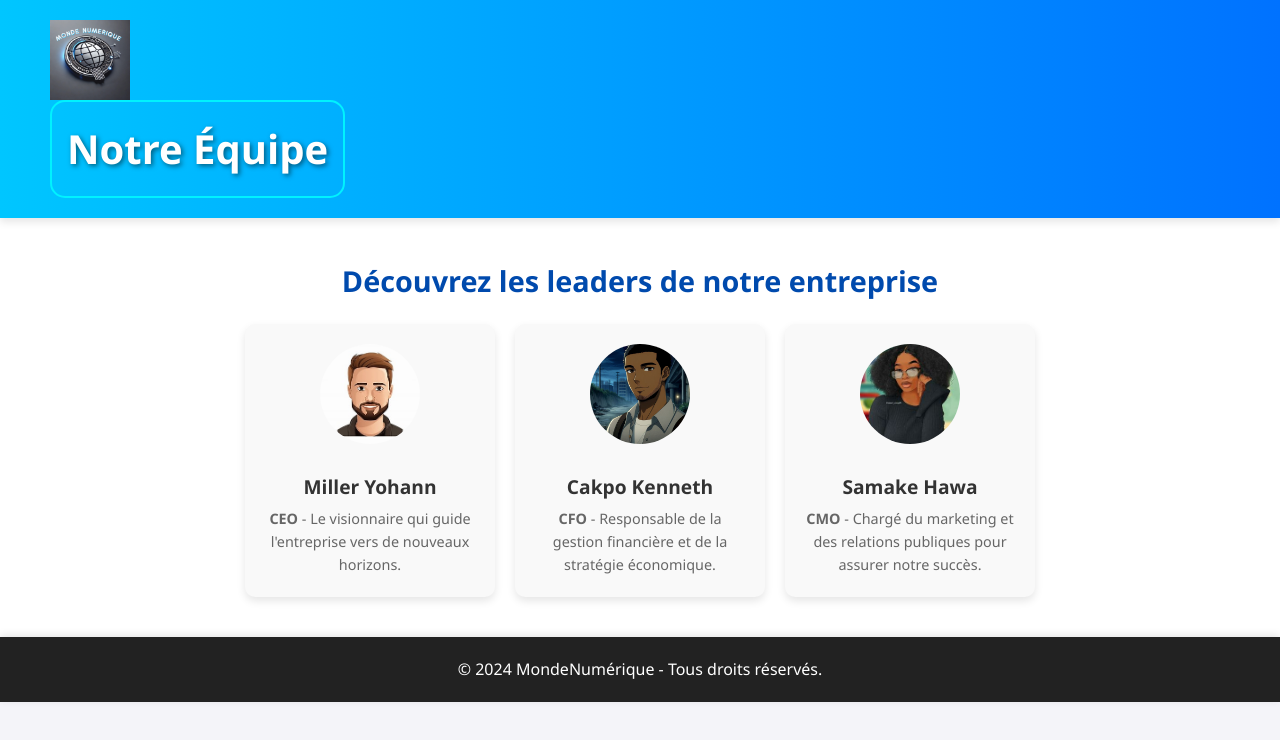
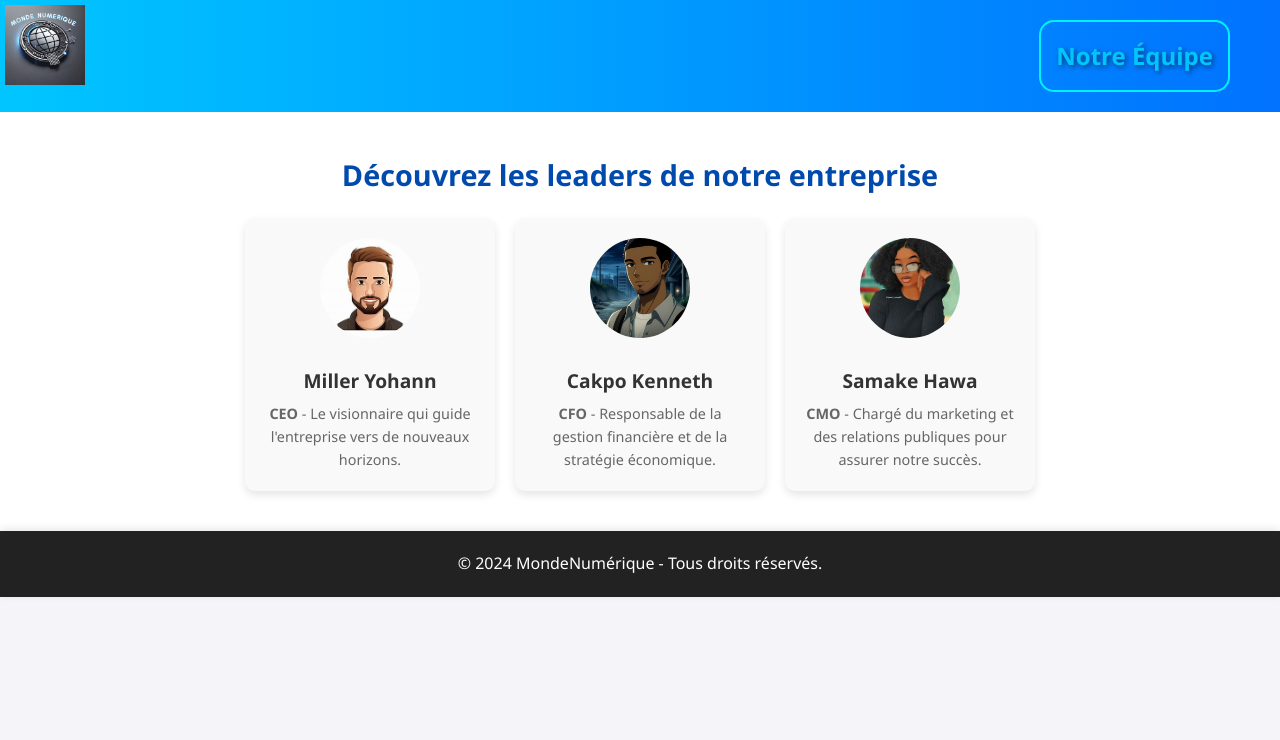
Before and after one commit to YohannMiller/mondenumerique, a plain HTML site: page roles.html in a window 1280 px wide. Drawn offline with Linux system fonts and the light colour scheme.

Commit message:
last change

```diff
--- a/roles.html
+++ b/roles.html
@@ -11,10 +11,10 @@
 
 <body>
     <header class="header">
-        <div class="logo">
-        <img src="assets/Logo_Monde_Numerique.png" alt="Logo de l'entreprise" class="logo-img">
-        <h1>Notre Équipe</h1>
-    </div>
+        <div class="logo-container">
+            <img src="assets/Logo_Monde_Numerique.png" alt="Logo de l'entreprise" id="logo-header">
+        </div>
+        <h1 id="team-title">Notre Équipe</h1>
     </header>
 
     <section class="team">
--- a/style.css
+++ b/style.css
@@ -396,16 +396,18 @@
     box-shadow: 0 2px 4px rgba(0, 0, 0, 0.3);
 }
 
-.logo-header {
-    width: 100px; /* Taille du logo */
-    height: auto; /* Conserve les proportions */
+#logo-header {
     position: absolute; /* Permet de positionner le logo */
-    top: 20px; /* Ajuste la position verticale */
-    left: 20px; /* Ajuste la position horizontale */
+    top: 5px; /* Ajuste la position verticale */
+    left: 5px; /* Ajuste la position horizontale */
+    width: 80px;
+    z-index: 10;
+    height: auto;
+    display: block;
 }
 
-/* Pour s'assurer que le logo s'aligne avec le design global */
-header {
-    position: relative; /* Nécessaire si le logo est en position absolue */
-    padding: 10px;
+#team-title {
+    margin: 0; /* Supprime les marges par défaut */
+    font-size: 1.5em; /* Ajuste la taille du texte */
+    color: #00c6ff; /* Couleur bleue assortie au site */
 }
```
Also changed, not shown: mentions-legales.html (+1 -0 lines).
